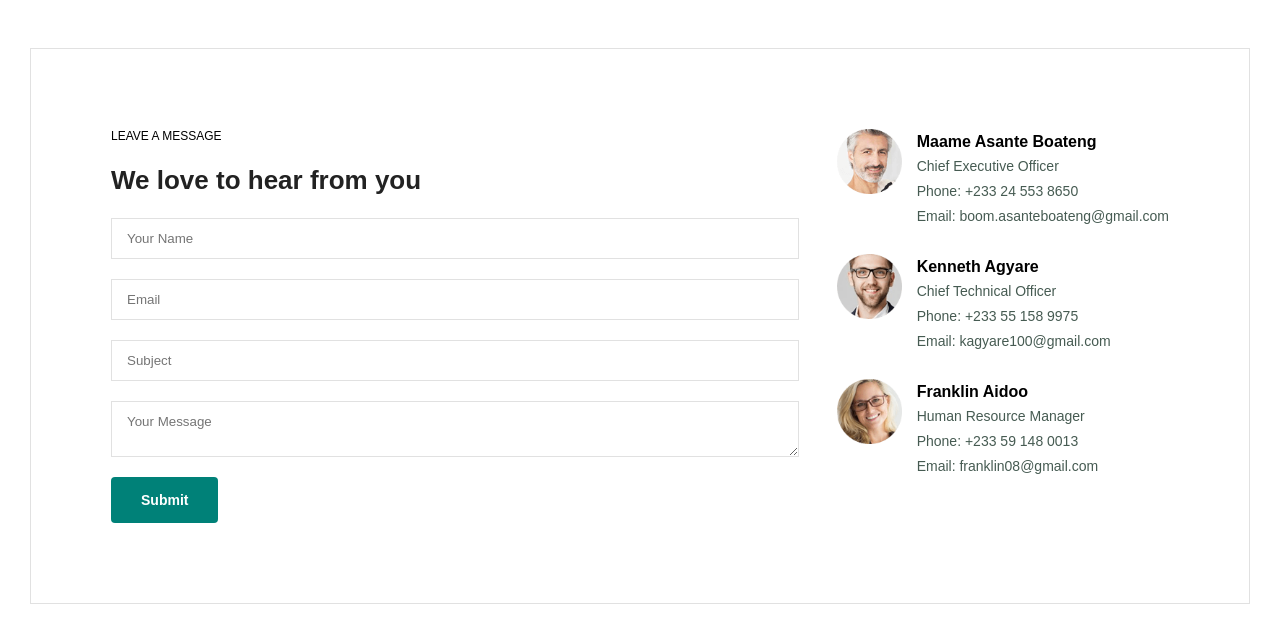
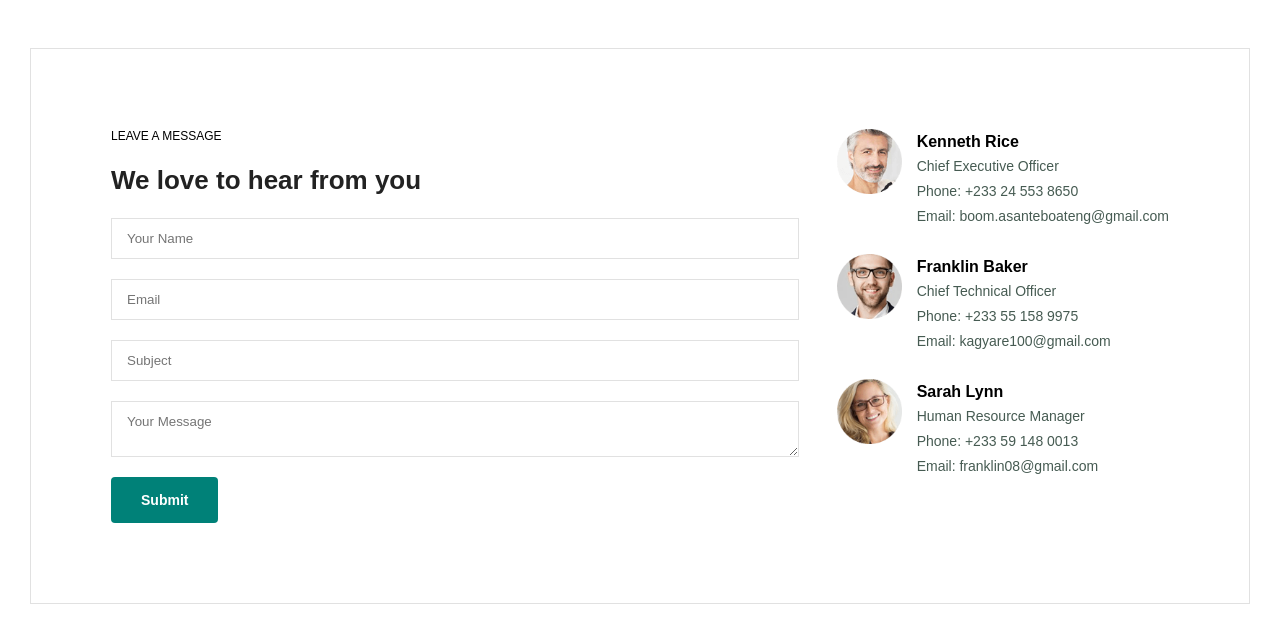
Before and after one commit to amaboahemaa/bus-agency, a plain HTML site: page contact.html in a window 1280 px wide. Shown: the part 966-1600 px from the top of the page. Drawn offline with Linux system fonts and the light colour scheme.

Commit message:
Modify text

```diff
--- a/contact.html
+++ b/contact.html
@@ -89,17 +89,17 @@
             <div class="people">
                 <div>
                     <img src="./img/1.png" alt="">
-                    <p><span>Maame Asante Boateng</span> Chief Executive Officer <br> Phone: +233 24 553 8650 <br> Email: boom.asanteboateng@gmail.com </p>
+                    <p><span> Kenneth Rice</span> Chief Executive Officer <br> Phone: +233 24 553 8650 <br> Email: boom.asanteboateng@gmail.com </p>
                 </div>
 
                 <div>
                     <img src="./img/2.png" alt="">
-                    <p><span>Kenneth Agyare</span> Chief Technical Officer <br> Phone: +233 55 158 9975 <br> Email: kagyare100@gmail.com </p>
+                    <p><span>Franklin Baker</span> Chief Technical Officer <br> Phone: +233 55 158 9975 <br> Email: kagyare100@gmail.com </p>
                 </div>
 
                 <div>
                     <img src="./img/3.png" alt="">
-                    <p><span>Franklin Aidoo</span> Human Resource Manager <br> Phone: +233 59 148 0013 <br> Email: franklin08@gmail.com </p>
+                    <p><span>Sarah Lynn</span> Human Resource Manager <br> Phone: +233 59 148 0013 <br> Email: franklin08@gmail.com </p>
                 </div>
 
             </div>
```
